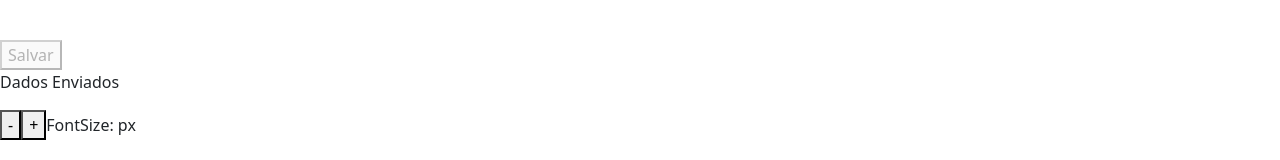
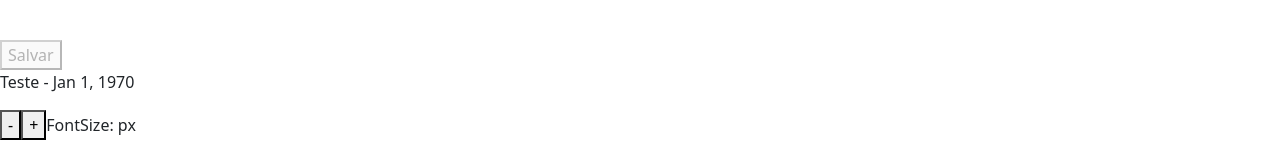
Before and after one commit to joaogabrieldeassis/AppAngular, an Angular app in the folder MyStore/: page /featur-data-binding in a window 1280 px wide. Shown: the part 485-645 px from the top of the page. Built offline with nearby package versions, Linux system fonts and the light colour scheme.

Commit message:
Novo desafio

```diff
--- a/MyStore/src/app/demos/data-bind/data-bind.component.html
+++ b/MyStore/src/app/demos/data-bind/data-bind.component.html
@@ -6,11 +6,12 @@
 <p *ngFor="let nomes1 of arrayDeNomes">
     <b>Nome: {{nomes1.nome}} <br> Idade: {{nomes1.idade}}</b>
 </p>
+<p></p>
 <br>
 <br>
 <button [disabled]="buutonFalse">Salvar</button>
 <br>
-<p>{{teste}}</p>
+<p>Teste - {{teste | date}}</p>
 <div>
     <button type="button" (click)="dec()" title="smaller">-</button>
     <button type="button" (click)="inc()" title="bigger">+</button>
--- a/MyStore/src/app/demos/data-bind/data-bind.component.ts
+++ b/MyStore/src/app/demos/data-bind/data-bind.component.ts
@@ -5,7 +5,7 @@ import { Component, EventEmitter, Input, Output } from '@angular/core';
 })
 
 export class DataBindComponent {
-  public teste = 'Dados Enviados';
+  public teste = '09042004';
   public item = 'João Gabriel';
   public contador1 = 0;
   public buutonFalse = true;
```
